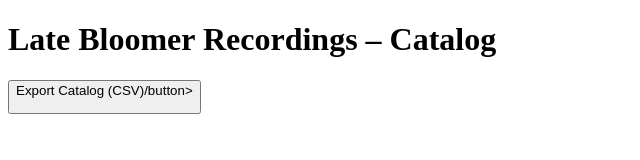
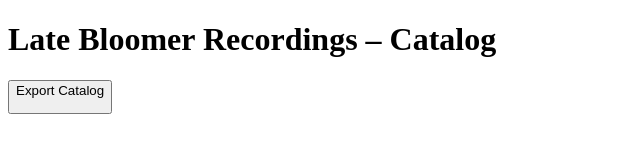
Before and after one commit to LateBloomerRecordings/late-bloomer-label-app, a website: page index.html in a window 1280 px wide. Shown: the whole page, without its empty margins (0-640 px from the left). Drawn offline with Linux system fonts and the light colour scheme.

Commit message:
Update index.html

```diff
--- a/index.html
+++ b/index.html
@@ -5,7 +5,7 @@
 </head>
 <body>
   <h1>Late Bloomer Recordings – Catalog</h1>
-  <button onclick="exportCSV()">Export Catalog (CSV)/button>
+  <button onclick="exportCSV()">Export Catalog
 <p id="status"></p>
 <pre id="output"></pre>
 <pre id="csvPreview"></pre>
```
